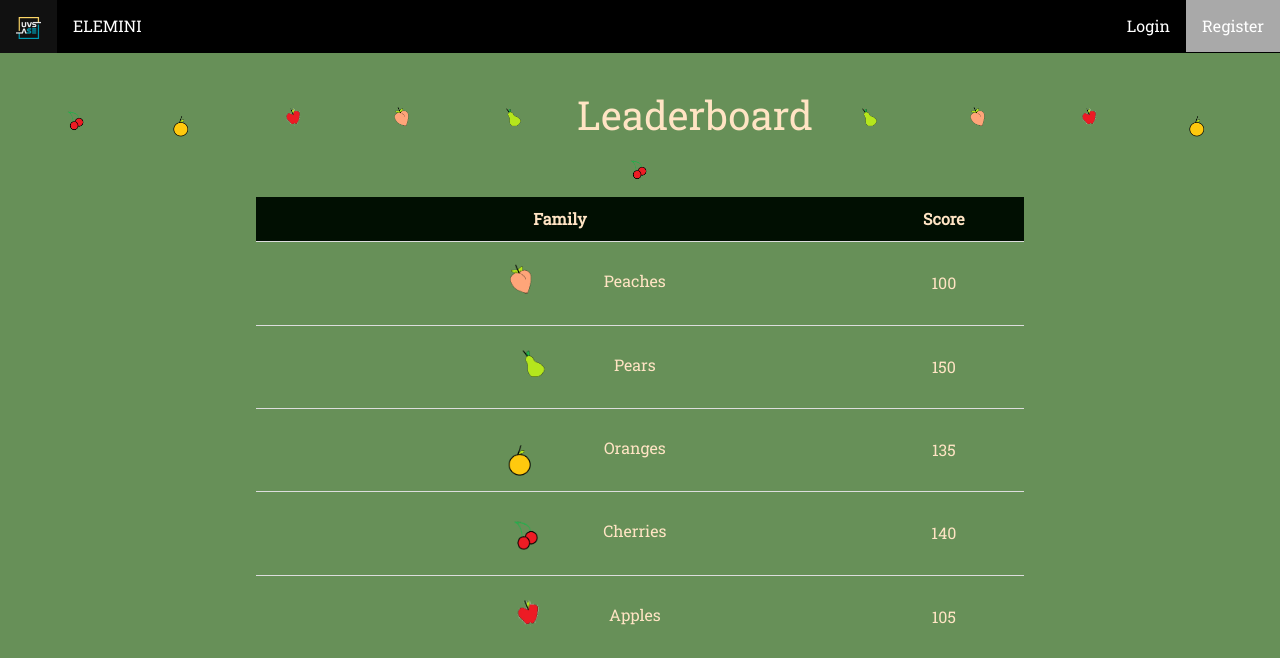
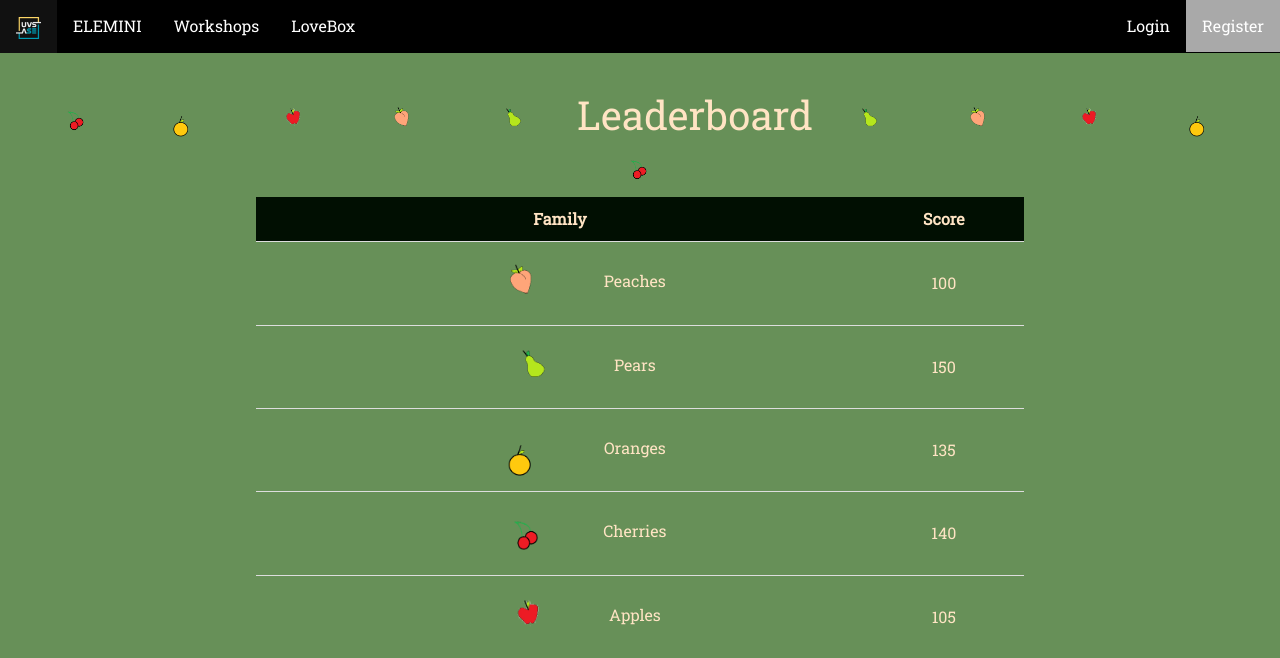
Before and after one commit to courtneyyaps/USASE-Elemini-Gamification-System, a PHP site: page /views/leaderboard.php in a window 1280 px wide. Shown: the top 658 px of the page. Run offline with PHP 8.4, Linux system fonts and the light colour scheme.

Commit message:
fixed login.php error

```diff
--- a/views/Elemini.php
+++ b/views/Elemini.php
@@ -6,6 +6,7 @@ echo "    <meta charset=\"UTF-8\">\n";
 echo "    <meta name=\"viewport\" content=\"width=device-width, initial-scale=1.0\">\n";
 echo "    <title>Elemini</title>\n";
 echo "    <link rel=\"stylesheet\" href=\"../css/Elemini.css\">\n";
+echo "    <link rel=\"stylesheet\" href=\"../css/style.css\">\n";
 echo "</head>\n";
 echo "<body>\n";
 include 'menubar.php';
--- a/views/login.php
+++ b/views/login.php
@@ -21,7 +21,7 @@ echo "            </a></li>\n";
 echo "            <li><a href=\"#home\">ELEMINI</a></li>\n";
 echo "            <li style=\"float:right\"><a  href=\"sign_in.html\">Register</a></li>\n";
 echo "            <li style=\"float:right\"><a class=\"active\" href=\"login.html\">Login</a></li>\n";
-echo "        </ul>\n";/*
+echo "        </ul>\n";*/
 echo "    \n";
 echo "        <div class=\"container\">\n";
 echo "            <div class=\"container-child\">\n";
--- a/views/menubar.php
+++ b/views/menubar.php
@@ -3,7 +3,9 @@ echo "<ul>\n";
 echo "<li><a href=\"Elemini.php\">\n";
 echo "<img id=\"logo\" src=\"../images/uvsase_darkbg_logomark-e1503005399285.png\" alt=\"UVSASE Logo\"width=25>\n";
 echo "</a></li>\n";
-echo "<li><a href=\"#home\">ELEMINI</a></li>\n";
+echo "<li><a href=\"leaderboard.php\">ELEMINI</a></li>\n";
+echo "<li><a href=\"workshops.php\">Workshops</a></li>\n";
+echo "<li><a href=\"lovebox.php\">LoveBox</a></li>\n";
 echo "<li style=\"float:right\"><a class=\"active\" href=\"sign_up.php\">Register</a></li>\n";
 echo "<li style=\"float:right\"><a  href=\"login.php\">Login</a></li>\n";
 echo "</ul>\n";
```
